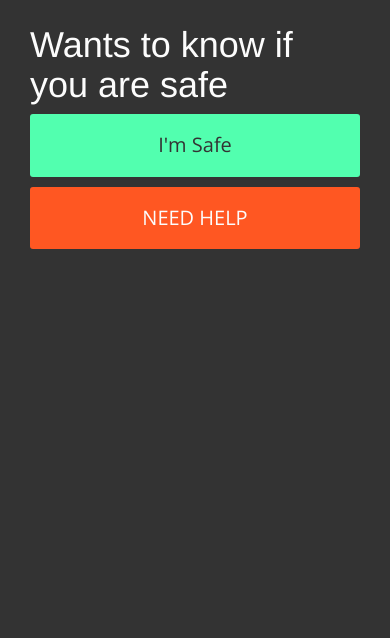
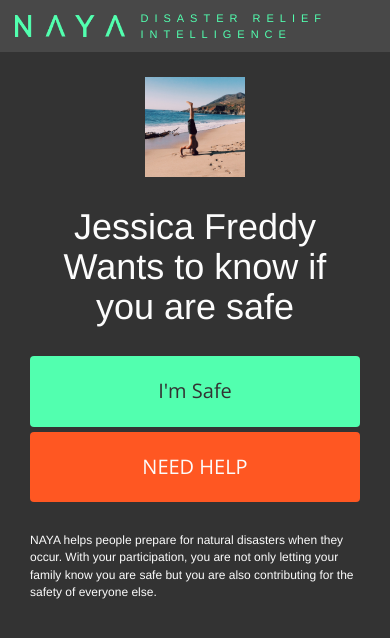
Before and after one commit to faaarmer/govhack15, a PHP site: page /m/index.html in a window 390 px wide. Shown: the top 638 px of the page. Run offline with PHP 8.4, Linux system fonts and the light colour scheme; some libraries are stand-ins or nearby versions.

Commit message:
Styling for Are you ok page (mobile)

```diff
--- a/assets/stylesheets/_mobile.scss
+++ b/assets/stylesheets/_mobile.scss
@@ -2,21 +2,46 @@ body#locator-page {
 	background-color: $light-black;
 }
 
-.main-text {
+.mob-nav {
+  border-radius: 0px !important;
+  border: none !important;
+  background-color: #484848 !important;
+}
+
+.navbar-brand img {
+  height: 22px;
+}
+
+p.catchy-line {
+  color : $main-color;
+  letter-spacing: 6px;
+  font-size: 11px;
+  margin-top: 11px;
+}
+
+img.safe_image {
+  height: 100px;
+  margin-bottom: 30px;
+}
+
+h1.main-header {
+  text-align: center;
 	color: #fcfcfc;
+  font-weight: 300;
+  margin-bottom: 30px;
 }
 
 .ok_button, .help_button {
 	-webkit-border-radius: 3;
-  	-moz-border-radius: 3;
-  	border-radius: 3px;
-  	font-size: 20px;
-  	background: #41a4f4;
-  	padding: 15px 30px 15px 30px;
-  	text-decoration: none;
-  	border-color: transparent;
-    font-family: $font-family;
+  -moz-border-radius: 3;
+  font-size: 20px !important;
+  background: #41a4f4;
+  padding: 20px !important;
+  text-decoration: none;
+  border-color: transparent;
+  font-family: $font-family;
 }
+
 
 .ok_button {
 	background-color: $main-color;
@@ -25,4 +50,14 @@ body#locator-page {
 .help_button {
 	background-color: #ff5722;
   color: #fcfcfc;
+  margin-bottom: 30px !important;
 }
+
+.help_button:hover {
+  color: #fcfcfc !important;
+}
+
+p.about_naya {
+  font-size: 12px;
+  color: #fcfcfc;
+}
--- a/assets/stylesheets/style.css
+++ b/assets/stylesheets/style.css
@@ -230,16 +230,36 @@ body#login-page {
 body#locator-page {
   background-color: #333333; }
 
-.main-text {
-  color: #fcfcfc; }
+.mob-nav {
+  border-radius: 0px !important;
+  border: none !important;
+  background-color: #484848 !important; }
+
+.navbar-brand img {
+  height: 22px; }
+
+p.catchy-line {
+  color: #52ffaf;
+  letter-spacing: 6px;
+  font-size: 11px;
+  margin-top: 11px; }
+
+img.safe_image {
+  height: 100px;
+  margin-bottom: 30px; }
+
+h1.main-header {
+  text-align: center;
+  color: #fcfcfc;
+  font-weight: 300;
+  margin-bottom: 30px; }
 
 .ok_button, .help_button {
   -webkit-border-radius: 3;
   -moz-border-radius: 3;
-  border-radius: 3px;
-  font-size: 20px;
+  font-size: 20px !important;
   background: #41a4f4;
-  padding: 15px 30px 15px 30px;
+  padding: 20px !important;
   text-decoration: none;
   border-color: transparent;
   font-family: "Open Sans", "Helvetica Neue", sans-serif; }
@@ -249,6 +269,14 @@ body#locator-page {
 
 .help_button {
   background-color: #ff5722;
+  color: #fcfcfc;
+  margin-bottom: 30px !important; }
+
+.help_button:hover {
+  color: #fcfcfc !important; }
+
+p.about_naya {
+  font-size: 12px;
   color: #fcfcfc; }
 
 /*# sourceMappingURL=style.css.map */
--- a/m/index.html
+++ b/m/index.html
@@ -15,22 +15,49 @@
     <link rel="stylesheet" href="https://maxcdn.bootstrapcdn.com/font-awesome/4.3.0/css/font-awesome.min.css">
     <link rel="stylesheet" href="https://maxcdn.bootstrapcdn.com/bootstrap/3.3.5/css/bootstrap.min.css">
     <link rel="stylesheet" href="https://maxcdn.bootstrapcdn.com/bootstrap/3.3.5/js/bootstrap.min.js">
-    <!-- <link rel="shortcut icon" href="../favicon.ico"> -->
-    <!--[if lte IE 8]>
-    <link rel="stylesheet" href="http://libs.cartocdn.com/cartodb.js/v2/themes/css/cartodb.ie.css" />
-    <![endif]-->
+
+       <!-- Favicon -->
+    <link rel="apple-touch-icon" sizes="57x57" href="assets/favicon/apple-touch-icon-57x57.png">
+    <link rel="apple-touch-icon" sizes="60x60" href="assets/favicon/apple-touch-icon-60x60.png">
+    <link rel="apple-touch-icon" sizes="72x72" href="assets/favicon/apple-touch-icon-72x72.png">
+    <link rel="apple-touch-icon" sizes="76x76" href="assets/favicon/apple-touch-icon-76x76.png">
+    <link rel="apple-touch-icon" sizes="114x114" href="assets/favicon/apple-touch-icon-114x114.png">
+    <link rel="apple-touch-icon" sizes="120x120" href="assets/favicon/apple-touch-icon-120x120.png">
+    <link rel="apple-touch-icon" sizes="144x144" href="assets/favicon/apple-touch-icon-144x144.png">
+    <link rel="apple-touch-icon" sizes="152x152" href="assets/favicon/apple-touch-icon-152x152.png">
+    <link rel="apple-touch-icon" sizes="180x180" href="assets/favicon/apple-touch-icon-180x180.png">
+    <link rel="icon" type="image/png" href="assets/favicon/favicon-32x32.png" sizes="32x32">
+    <link rel="icon" type="image/png" href="assets/favicon/android-chrome-192x192.png" sizes="192x192">
+    <link rel="icon" type="image/png" href="assets/favicon/favicon-96x96.png" sizes="96x96">
+    <link rel="icon" type="image/png" href="assets/favicon/favicon-16x16.png" sizes="16x16">
+    <link rel="manifest" href="/manifest.json">
+    <meta name="msapplication-TileColor" content="#da532c">
+    <meta name="msapplication-TileImage" content="/mstile-144x144.png">
+
+    <meta name="theme-color" content="#ffffff">
+    <meta name="author" content="Naya App" />
     <title>Locator</title>
   </head>
 
     <body id="locator-page">
+    <nav class="navbar navbar-default mob-nav">
+      <div class="container">
+        <div class="navbar-header">
+          <a class="navbar-brand" href="#"><img src="../assets/images/naya-logo-150.png"></a>
+           <p class="catchy-line">DISASTER RELIEF INTELLIGENCE</p>
+      </div>
+        </div>
+    </nav>
     <div class="container">
         <div class="row">
             <div class="col-md-6 col-md-offset-3">
-                <h1 class="main-text">Wants to know if you are safe</h1>
+                <img class="safe_image center-block" src="../assets/images/2.png">
+                <h1 class="main-header">Jessica Freddy Wants to know if you are safe</h1>
                 <input type="hidden" class="lat" name="lat" id="lat"/>
                 <input type="hidden" class="lon" name="lon" id="lon"/>
-                <p><button class="ok_button btn-block">I'm Safe</button></p>
-                <p><button class="help_button btn-block">NEED HELP</button></p>
+                <button class="ok_button btn btn-block">I'm Safe</button>
+                <button class="help_button btn btn-block">NEED HELP</button>
+            <p class="about_naya">NAYA helps people prepare for natural disasters when they occur. With your participation, you are not only letting your family know you are safe but you are also contributing for the safety of everyone else.</p>
             </div>
         </div>
     </body>
```
Also changed, not shown: assets/images/2.png (added), 1 other file.
